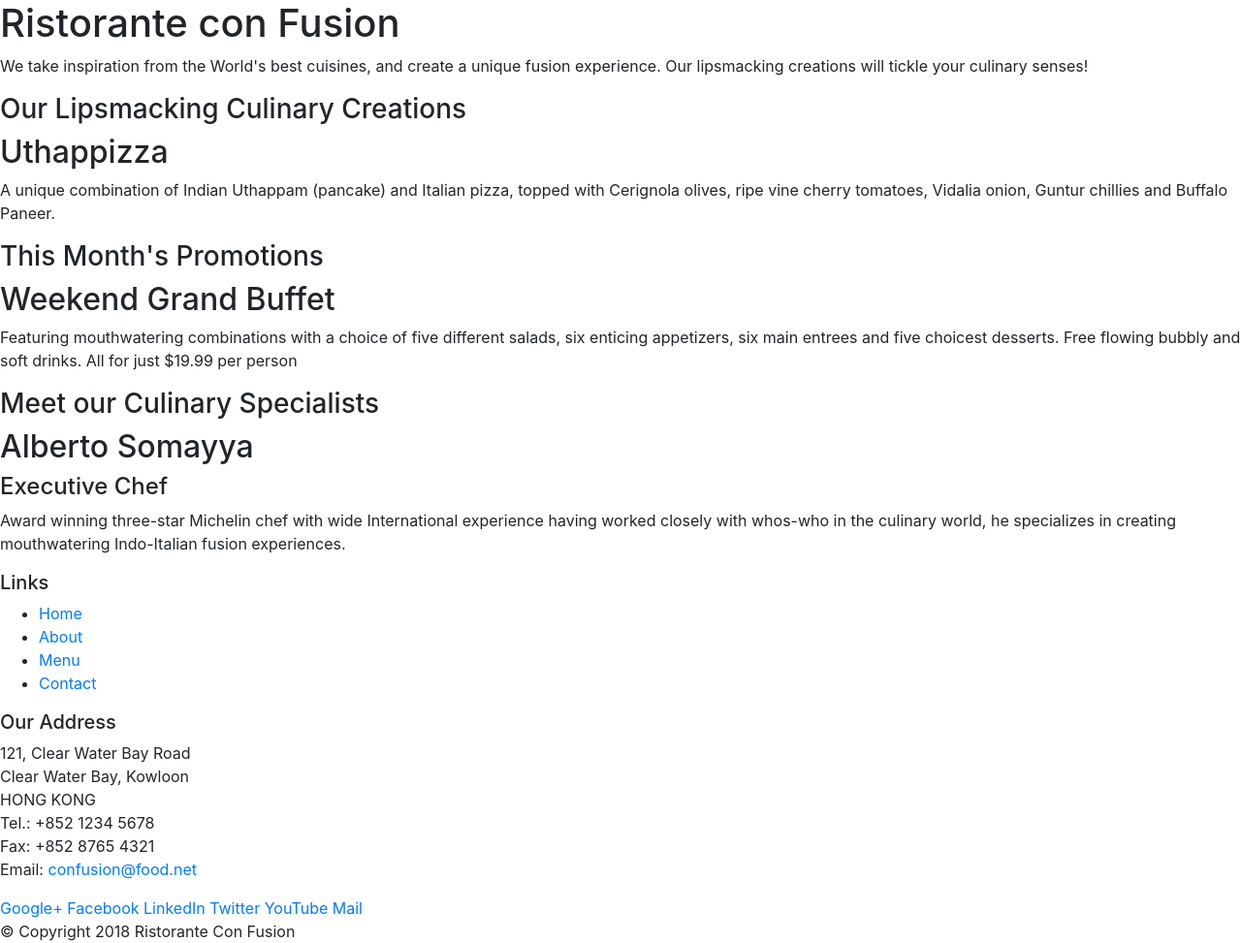
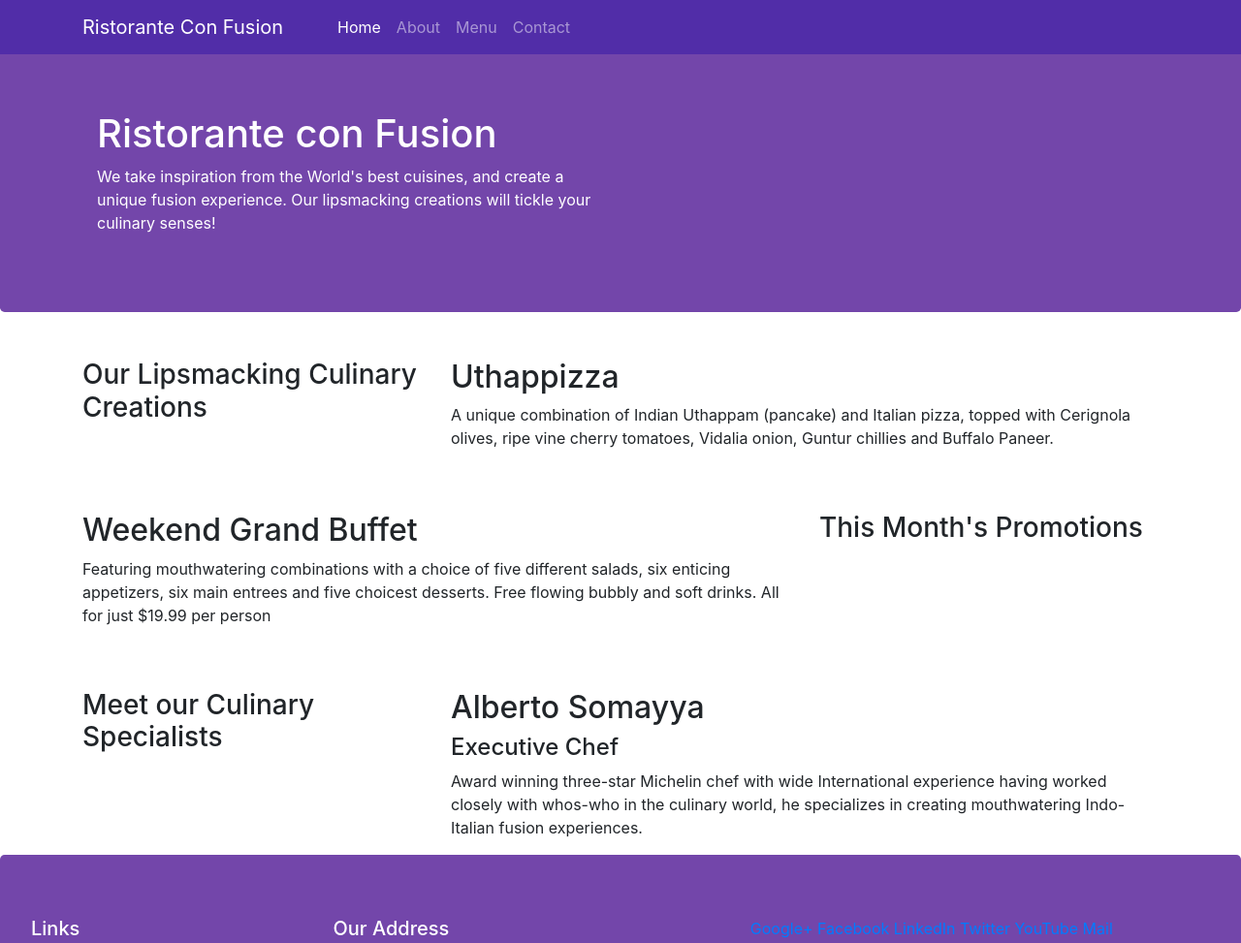
Before and after one commit to sudhanshuskr/full-stack-webd, a website: page index.html in a window 1280 px wide. Shown: the top 973 px of the page at 97% size. Drawn offline with nearby package versions, Linux system fonts and the light colour scheme.

Commit message:
added classes and styles.css

```diff
--- /dev/null
+++ b/css/styles.css
@@ -0,0 +1,20 @@
+.jumbotron{
+    color: white;
+    background-color: #7346aa;
+    margin: 0 auto;
+}
+.content{
+    margin: 20px;
+}
+
+.footer{
+    background-color: thistle;
+    padding: 2%;
+}
+body {
+    padding : 50px 0 0 0;
+    z-index: 0;
+}
+.navbar-dark{
+    background-color: #512da8;
+}
--- a/index.html
+++ b/index.html
@@ -9,51 +9,73 @@
 
     <!-- Bootstrap CSS -->
     <link rel="stylesheet" href="node_modules/bootstrap/dist/css/bootstrap.min.css">
+    <link rel="stylesheet" href="css/styles.css">
     <title>Ristorante Con Fusion</title>
 </head>
 
 <body>
+    <nav class="navbar navbar-dark navbar-expand-sm fixed-top">
+        <div class="container">
+            <button class="navbar-toggler" type="button" data-toggle = "collapse" data-target = "#Navbar">
+                <span class="navbar-toggler-icon"></span>
+            </button>
+            <a class="navbar-brand mr-auto" href = "#">Ristorante Con Fusion</a>
+            <div class="collapse navbar-collapse" id ="Navbar">
+                <ul class="navbar-nav mr-auto ml-5">
+                    <li class="nav-item"><a class="nav-link active" href="#">Home</a></li>
+                    <li class="nav-item"><a class="nav-link" href="#">About</a></li>
+                    <li class="nav-item"><a class="nav-link" href="#">Menu</a></li>
+                    <li class="nav-item"><a class="nav-link" href="#">Contact</a></li>
 
-    <header>
-        <div>
+
+                </ul>
+            </div>
+
+
+        </div>
+
+    </nav>
+
+    <header class="jumbotron">
+        <div class="container">
             <div>
-                <div>
+                <div class="col-md-6">
                     <h1>Ristorante con Fusion</h1>
                     <p>We take inspiration from the World's best cuisines, and create a unique fusion experience. Our lipsmacking creations will tickle your culinary senses!</p>
                 </div>
-                <div>
+                <div class="col-md">
                 </div>
             </div>
         </div>
     </header>
 
-    <div>
-        <div>
-            <div>
+    <div class="container">
+        <div class="row mt-5">
+            <div class="col-sm-4">
                 <h3>Our Lipsmacking Culinary Creations</h3>
             </div>
-            <div>
+            <div class="col-sm-8">
                 <h2>Uthappizza</h2>
                 <p>A unique combination of Indian Uthappam (pancake) and Italian pizza, topped with Cerignola olives, ripe vine cherry tomatoes, Vidalia onion, Guntur chillies and Buffalo Paneer.</p>
             </div>
         </div>
 
 
-        <div>
-            <div>
+        <div class="row mt-5">
+            <div class="col-sm-4 order-sm-last">
                 <h3>This Month's Promotions</h3>
             </div>
-            <div>
+            <div class="col-sm-8 order-sm first">
                 <h2>Weekend Grand Buffet</h2>
                 <p>Featuring mouthwatering combinations with a choice of five different salads, six enticing appetizers, six main entrees and five choicest desserts. Free flowing bubbly and soft drinks. All for just $19.99 per person </p>
             </div>
         </div>
 
-        <div>
-            <div>
+        <div class="row mt-5">
+            <div class="col-sm-4">
                 <h3>Meet our Culinary Specialists</h3>
             </div>
-            <div>
+            <div class="col-sm-8">
                 <h2>Alberto Somayya</h2>
                 <h4>Executive Chef</h4>
                 <p>Award winning three-star Michelin chef with wide International experience having worked closely with whos-who in the culinary world, he specializes in creating mouthwatering Indo-Italian fusion experiences. </p>
@@ -61,19 +83,19 @@
         </div>
     </div>
 
-    <footer>
+    <footer class="jumbotron">
         <div>
-            <div>
-                <div>
+            <div class="row">
+                <div class="col-md-3">
                     <h5>Links</h5>
-                    <ul>
+                    <ul class="list-unstyled">
                         <li><a href="#">Home</a></li>
                         <li><a href="#">About</a></li>
                         <li><a href="#">Menu</a></li>
                         <li><a href="#">Contact</a></li>
                     </ul>
                 </div>
-                <div>
+                <div class="col-md-4">
                     <h5>Our Address</h5>
                     <address>
 		              121, Clear Water Bay Road<br>
@@ -84,8 +106,8 @@
 		              Email: <a href="mailto:confusion@food.net">confusion@food.net</a>
 		           </address>
                 </div>
-                <div>
-                    <div>
+                <div class="col-md-5">
+                    <div class="container-fluid">
                         <a href="http://google.com/+">Google+</a>
                         <a href="http://www.facebook.com/profile.php?id=">Facebook</a>
                         <a href="http://www.linkedin.com/in/">LinkedIn</a>
@@ -95,8 +117,8 @@
                     </div>
                 </div>
            </div>
-           <div>
-                <div>
+           <div class="row">
+                <div class="mx-auto">
                     <p>© Copyright 2018 Ristorante Con Fusion</p>
                 </div>
            </div>
```
